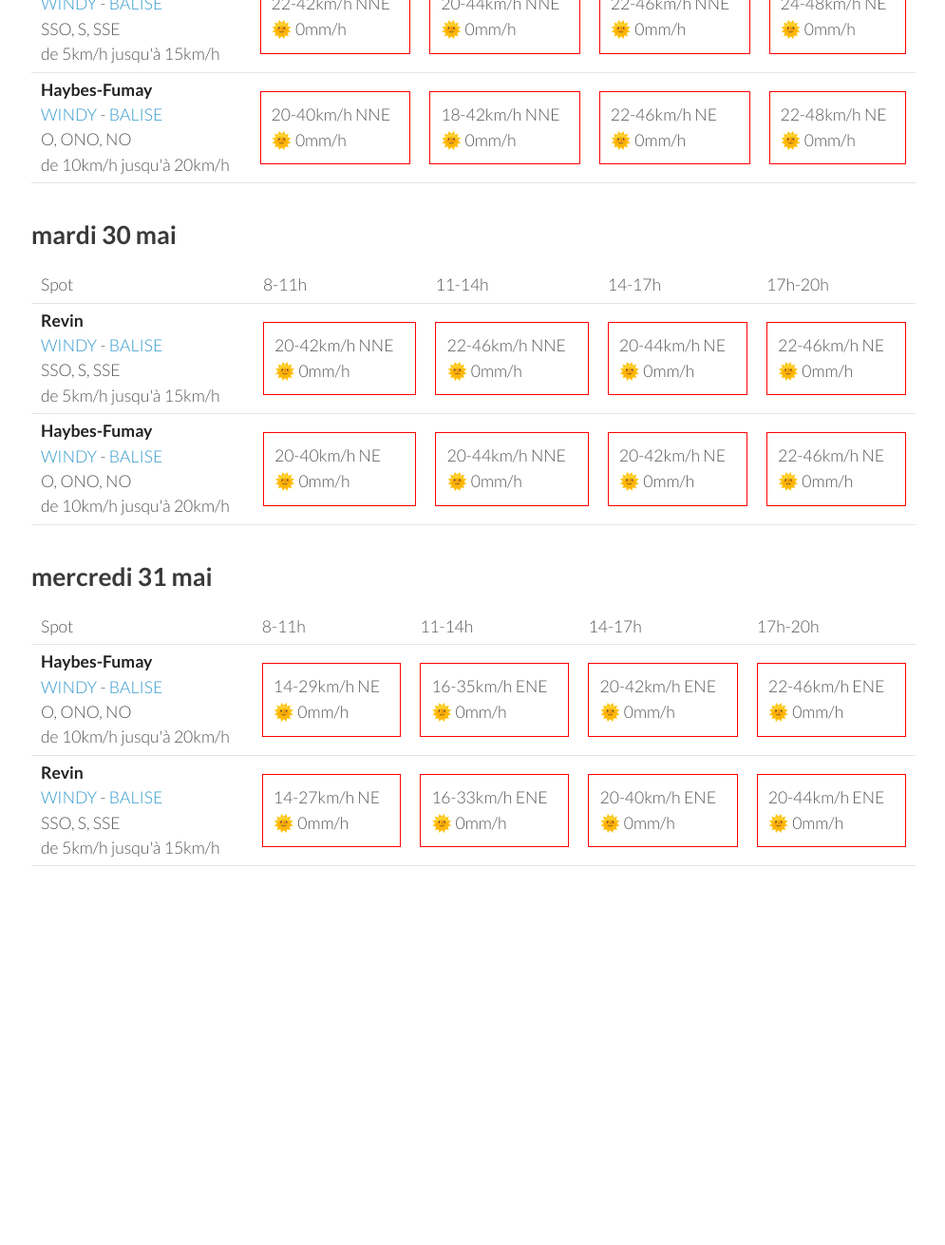
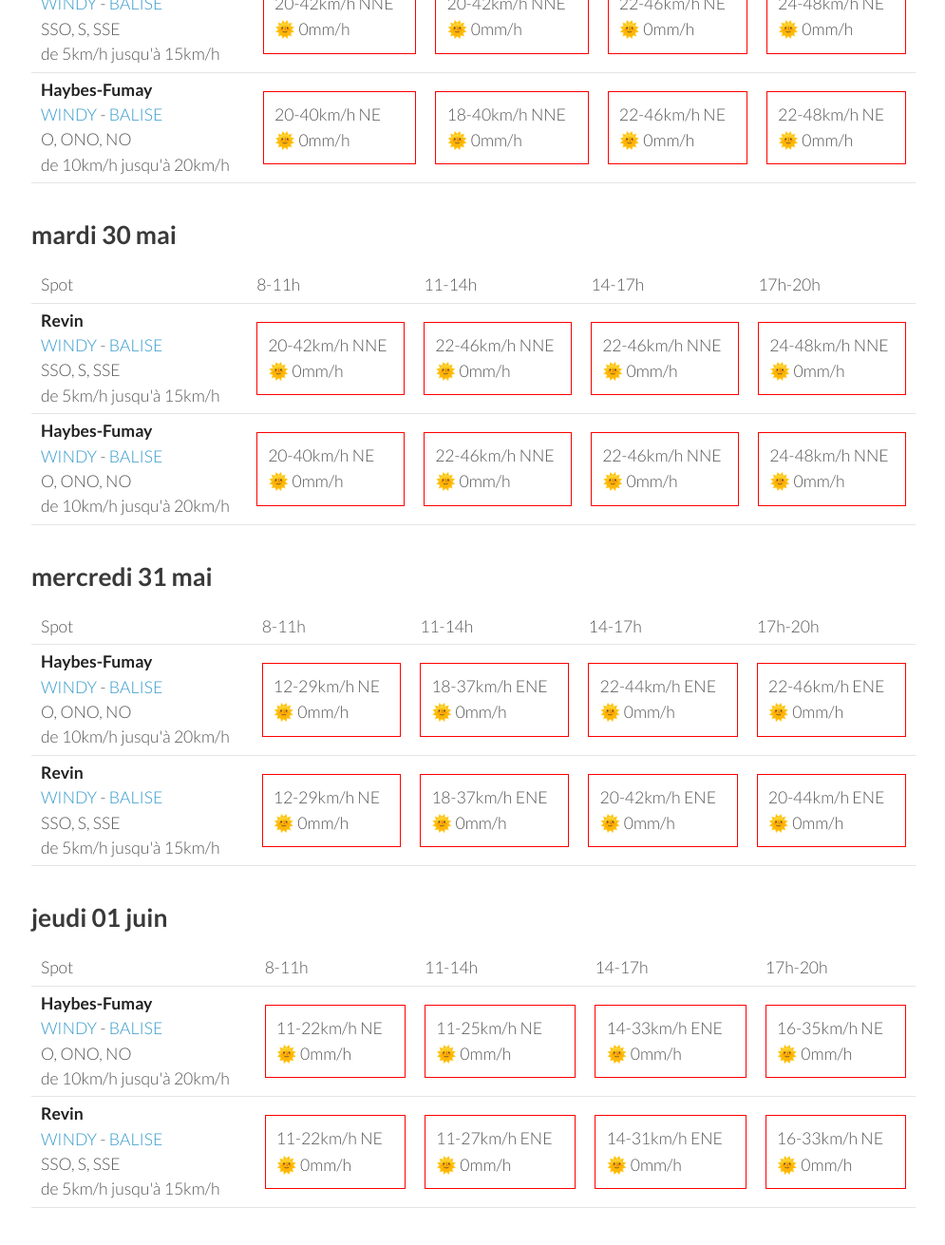
Before and after one commit to parapente-dans-le-nord/parapente-dans-le-nord.github.io, a Jekyll site: the page built from ardennes.markdown, in a window 1280 px wide and 1400 px high, scrolled down 1126 px. Shown: the top 1311 px of the window at 95% size, without its empty margins (25-1020 px from the left). Built offline with Jekyll 4.4.1, drawn with Linux system fonts in a browser that asks for light colours; before the commit the page ends 2166 px from its top, so only the background shows below that; some of the changed text lies outside the part shown.

Commit message:
update index.markdown

```diff
--- a/ardennes.markdown
+++ b/ardennes.markdown
@@ -96,9 +96,9 @@ page mise à jour le samedi 27 mai 06:10
 <tr>
         <td><strong>Revin</strong><br><a href="https://windy.com/49.948/4.625?49.543,4.625,8">WINDY</a> - <span class=""><a href="http://www.balisemeteo.com/balise.php?idBalise=5019">BALISE</a> </span><br> <span class="vent-favorable">SSO, S, SSE</span><br><span class="force-vent">de 5km/h jusqu'à 15km/h</span> </td>
 
-            <td><div class="not-flyable"><p>22-42km/h NNE</p><p>🌞 0mm/h</p></div></td>
-            <td><div class="not-flyable"><p>20-44km/h NNE</p><p>🌞 0mm/h</p></div></td>
-            <td><div class="not-flyable"><p>22-46km/h NNE</p><p>🌞 0mm/h</p></div></td>
+            <td><div class="not-flyable"><p>20-42km/h NNE</p><p>🌞 0mm/h</p></div></td>
+            <td><div class="not-flyable"><p>20-42km/h NNE</p><p>🌞 0mm/h</p></div></td>
+            <td><div class="not-flyable"><p>22-46km/h NE</p><p>🌞 0mm/h</p></div></td>
             <td><div class="not-flyable"><p>24-48km/h NE</p><p>🌞 0mm/h</p></div></td>
 
 
@@ -106,8 +106,8 @@ page mise à jour le samedi 27 mai 06:10
 <tr>
         <td><strong>Haybes-Fumay</strong><br><a href="https://windy.com/49.998/4.715?49.913,4.738,10">WINDY</a> - <span class=""><a href="http://www.balisemeteo.com/balise.php?idBalise=104">BALISE</a> </span><br> <span class="vent-favorable">O, ONO, NO</span><br><span class="force-vent">de 10km/h jusqu'à 20km/h</span> </td>
 
-            <td><div class="not-flyable"><p>20-40km/h NNE</p><p>🌞 0mm/h</p></div></td>
-            <td><div class="not-flyable"><p>18-42km/h NNE</p><p>🌞 0mm/h</p></div></td>
+            <td><div class="not-flyable"><p>20-40km/h NE</p><p>🌞 0mm/h</p></div></td>
+            <td><div class="not-flyable"><p>18-40km/h NNE</p><p>🌞 0mm/h</p></div></td>
             <td><div class="not-flyable"><p>22-46km/h NE</p><p>🌞 0mm/h</p></div></td>
             <td><div class="not-flyable"><p>22-48km/h NE</p><p>🌞 0mm/h</p></div></td>
 
@@ -134,8 +134,8 @@ page mise à jour le samedi 27 mai 06:10
 
             <td><div class="not-flyable"><p>20-42km/h NNE</p><p>🌞 0mm/h</p></div></td>
             <td><div class="not-flyable"><p>22-46km/h NNE</p><p>🌞 0mm/h</p></div></td>
-            <td><div class="not-flyable"><p>20-44km/h NE</p><p>🌞 0mm/h</p></div></td>
-            <td><div class="not-flyable"><p>22-46km/h NE</p><p>🌞 0mm/h</p></div></td>
+            <td><div class="not-flyable"><p>22-46km/h NNE</p><p>🌞 0mm/h</p></div></td>
+            <td><div class="not-flyable"><p>24-48km/h NNE</p><p>🌞 0mm/h</p></div></td>
 
 
     </tr>
@@ -143,9 +143,9 @@ page mise à jour le samedi 27 mai 06:10
         <td><strong>Haybes-Fumay</strong><br><a href="https://windy.com/49.998/4.715?49.913,4.738,10">WINDY</a> - <span class=""><a href="http://www.balisemeteo.com/balise.php?idBalise=104">BALISE</a> </span><br> <span class="vent-favorable">O, ONO, NO</span><br><span class="force-vent">de 10km/h jusqu'à 20km/h</span> </td>
 
             <td><div class="not-flyable"><p>20-40km/h NE</p><p>🌞 0mm/h</p></div></td>
-            <td><div class="not-flyable"><p>20-44km/h NNE</p><p>🌞 0mm/h</p></div></td>
-            <td><div class="not-flyable"><p>20-42km/h NE</p><p>🌞 0mm/h</p></div></td>
-            <td><div class="not-flyable"><p>22-46km/h NE</p><p>🌞 0mm/h</p></div></td>
+            <td><div class="not-flyable"><p>22-46km/h NNE</p><p>🌞 0mm/h</p></div></td>
+            <td><div class="not-flyable"><p>22-46km/h NNE</p><p>🌞 0mm/h</p></div></td>
+            <td><div class="not-flyable"><p>24-48km/h NNE</p><p>🌞 0mm/h</p></div></td>
 
 
     </tr>
@@ -168,9 +168,9 @@ page mise à jour le samedi 27 mai 06:10
 <tr>
         <td><strong>Haybes-Fumay</strong><br><a href="https://windy.com/49.998/4.715?49.913,4.738,10">WINDY</a> - <span class=""><a href="http://www.balisemeteo.com/balise.php?idBalise=104">BALISE</a> </span><br> <span class="vent-favorable">O, ONO, NO</span><br><span class="force-vent">de 10km/h jusqu'à 20km/h</span> </td>
 
-            <td><div class="not-flyable"><p>14-29km/h NE</p><p>🌞 0mm/h</p></div></td>
-            <td><div class="not-flyable"><p>16-35km/h ENE</p><p>🌞 0mm/h</p></div></td>
-            <td><div class="not-flyable"><p>20-42km/h ENE</p><p>🌞 0mm/h</p></div></td>
+            <td><div class="not-flyable"><p>12-29km/h NE</p><p>🌞 0mm/h</p></div></td>
+            <td><div class="not-flyable"><p>18-37km/h ENE</p><p>🌞 0mm/h</p></div></td>
+            <td><div class="not-flyable"><p>22-44km/h ENE</p><p>🌞 0mm/h</p></div></td>
             <td><div class="not-flyable"><p>22-46km/h ENE</p><p>🌞 0mm/h</p></div></td>
 
 
@@ -178,9 +178,9 @@ page mise à jour le samedi 27 mai 06:10
 <tr>
         <td><strong>Revin</strong><br><a href="https://windy.com/49.948/4.625?49.543,4.625,8">WINDY</a> - <span class=""><a href="http://www.balisemeteo.com/balise.php?idBalise=5019">BALISE</a> </span><br> <span class="vent-favorable">SSO, S, SSE</span><br><span class="force-vent">de 5km/h jusqu'à 15km/h</span> </td>
 
-            <td><div class="not-flyable"><p>14-27km/h NE</p><p>🌞 0mm/h</p></div></td>
-            <td><div class="not-flyable"><p>16-33km/h ENE</p><p>🌞 0mm/h</p></div></td>
-            <td><div class="not-flyable"><p>20-40km/h ENE</p><p>🌞 0mm/h</p></div></td>
+            <td><div class="not-flyable"><p>12-29km/h NE</p><p>🌞 0mm/h</p></div></td>
+            <td><div class="not-flyable"><p>18-37km/h ENE</p><p>🌞 0mm/h</p></div></td>
+            <td><div class="not-flyable"><p>20-42km/h ENE</p><p>🌞 0mm/h</p></div></td>
             <td><div class="not-flyable"><p>20-44km/h ENE</p><p>🌞 0mm/h</p></div></td>
 
 
@@ -189,3 +189,39 @@ page mise à jour le samedi 27 mai 06:10
 </tbody>
 </table>
 {:/}
+## jeudi 01 juin
+
+{::nomarkdown}
+<table>
+  <tbody>
+    <tr>
+      <td>Spot</td>
+      <td>8-11h</td>
+      <td>11-14h</td>
+      <td>14-17h</td>
+      <td>17h-20h</td>
+    </tr>
+<tr>
+        <td><strong>Haybes-Fumay</strong><br><a href="https://windy.com/49.998/4.715?49.913,4.738,10">WINDY</a> - <span class=""><a href="http://www.balisemeteo.com/balise.php?idBalise=104">BALISE</a> </span><br> <span class="vent-favorable">O, ONO, NO</span><br><span class="force-vent">de 10km/h jusqu'à 20km/h</span> </td>
+
+            <td><div class="not-flyable"><p>11-22km/h NE</p><p>🌞 0mm/h</p></div></td>
+            <td><div class="not-flyable"><p>11-25km/h NE</p><p>🌞 0mm/h</p></div></td>
+            <td><div class="not-flyable"><p>14-33km/h ENE</p><p>🌞 0mm/h</p></div></td>
+            <td><div class="not-flyable"><p>16-35km/h NE</p><p>🌞 0mm/h</p></div></td>
+
+
+    </tr>
+<tr>
+        <td><strong>Revin</strong><br><a href="https://windy.com/49.948/4.625?49.543,4.625,8">WINDY</a> - <span class=""><a href="http://www.balisemeteo.com/balise.php?idBalise=5019">BALISE</a> </span><br> <span class="vent-favorable">SSO, S, SSE</span><br><span class="force-vent">de 5km/h jusqu'à 15km/h</span> </td>
+
+            <td><div class="not-flyable"><p>11-22km/h NE</p><p>🌞 0mm/h</p></div></td>
+            <td><div class="not-flyable"><p>11-27km/h ENE</p><p>🌞 0mm/h</p></div></td>
+            <td><div class="not-flyable"><p>14-31km/h ENE</p><p>🌞 0mm/h</p></div></td>
+            <td><div class="not-flyable"><p>16-33km/h NE</p><p>🌞 0mm/h</p></div></td>
+
+
+    </tr>
+
+</tbody>
+</table>
+{:/}
```
Also changed, not shown: other parts of ardennes.markdown (+1 -1 lines).
